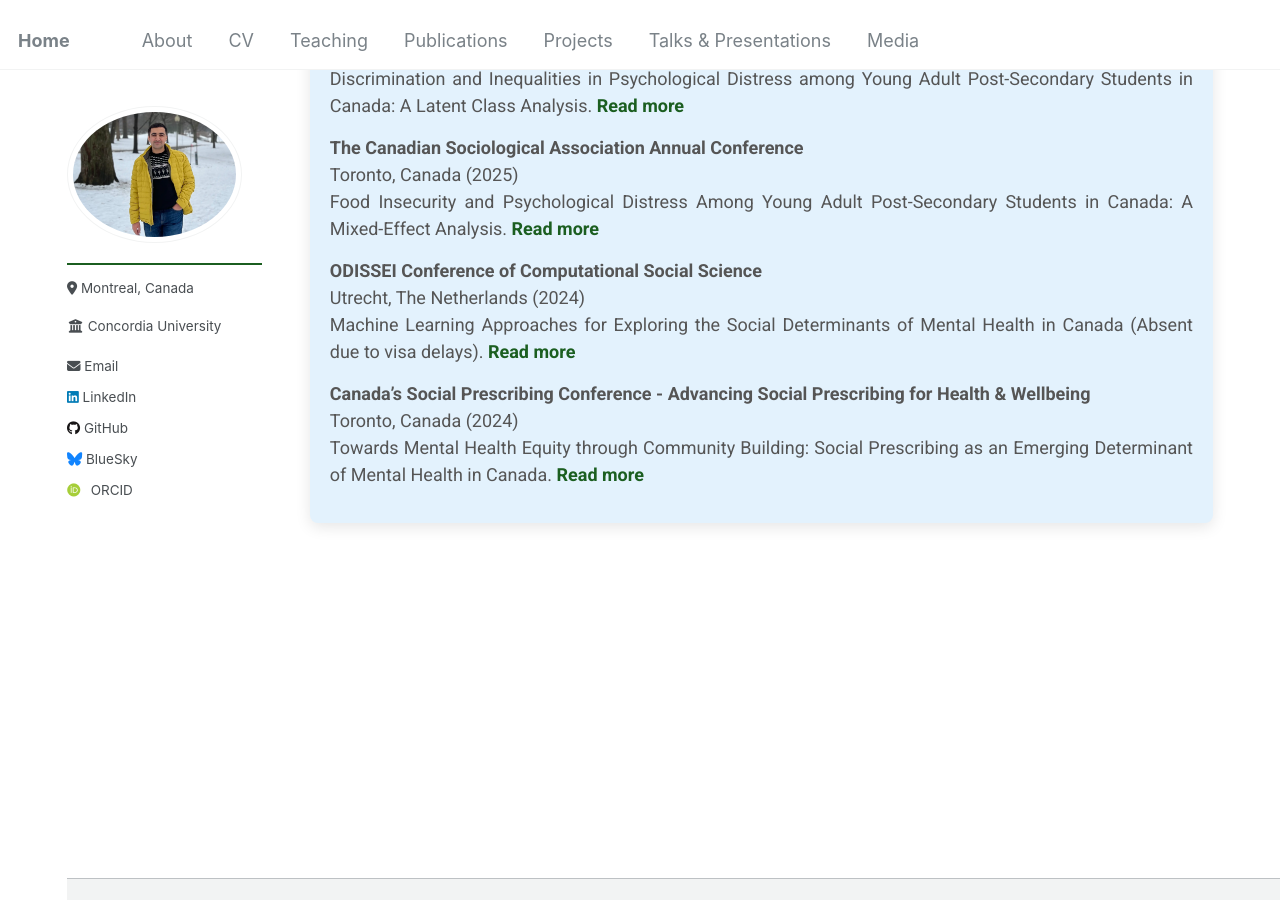
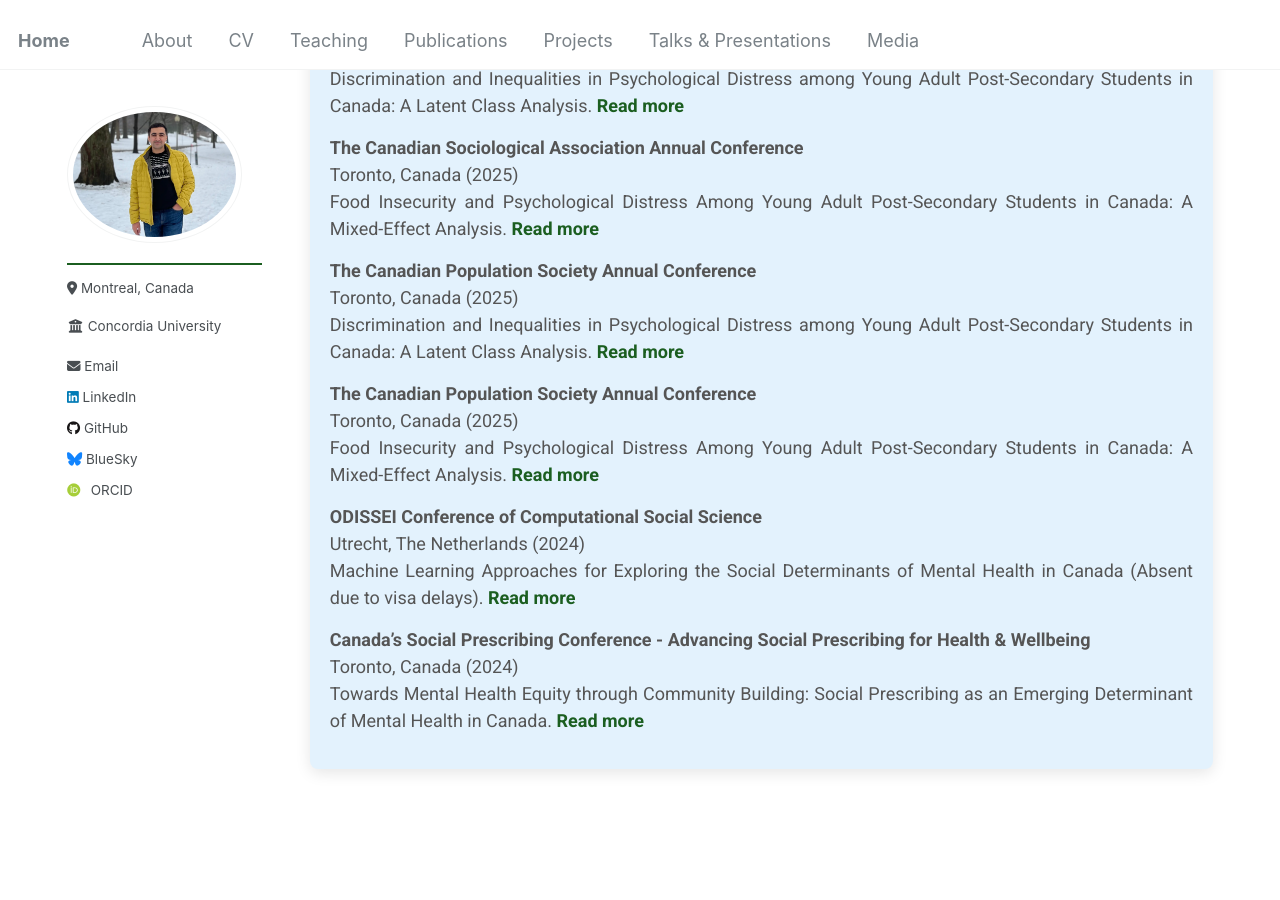
Before and after one commit to Mohsnmonji/mohsnmonji.github.io, a Jekyll site: the page built from _pages/talks.html, in a window 1280 px wide and 900 px high, scrolled down 912 px. Built offline with Jekyll 4.4.1, drawn with Linux system fonts in a browser that asks for light colours; some web fonts are replaced.

Commit message:
Update talks.html

```diff
--- a/_pages/talks.html
+++ b/_pages/talks.html
@@ -87,7 +87,7 @@ author_profile: true
         </iframe>
       </li>
     </ul>
-  </div>
+</div>
 <h3><i class="fas fa-chalkboard-teacher icon"></i> Conference Presentations</h3>
 <div class="talk-card">
   <ul>
@@ -103,7 +103,18 @@ author_profile: true
       Food Insecurity and Psychological Distress Among Young Adult Post-Secondary Students in Canada: A Mixed-Effect Analysis.
       <a href="https://event.fourwaves.com/csa-scs-conference-2025" target="_blank">Read more</a>
     </li>
-
+    <li>
+      <strong>The Canadian Population Society Annual Conference</strong> <br>
+      <span>Toronto, Canada (2025)</span><br>
+      Discrimination and Inequalities in Psychological Distress among Young Adult Post-Secondary Students in Canada: A Latent Class Analysis.
+      <a href="https://www.canpopsoc.ca/conferences/upcoming-conferences/" target="_blank">Read more</a>
+    </li>
+    <li>
+      <strong>The Canadian Population Society Annual Conference</strong> <br>
+      <span>Toronto, Canada (2025)</span><br>
+      Food Insecurity and Psychological Distress Among Young Adult Post-Secondary Students in Canada: A Mixed-Effect Analysis.
+      <a href="https://www.canpopsoc.ca/conferences/upcoming-conferences/" target="_blank">Read more</a>
+    </li>
     <li>
       <strong>ODISSEI Conference of Computational Social Science</strong> <br>
       <span>Utrecht, The Netherlands (2024)</span><br>
```
